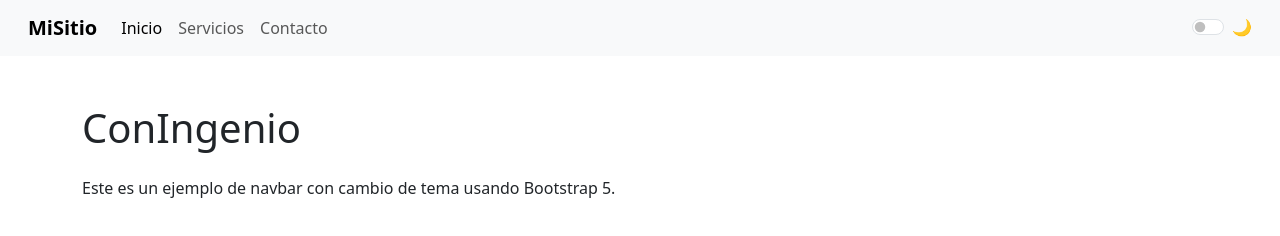
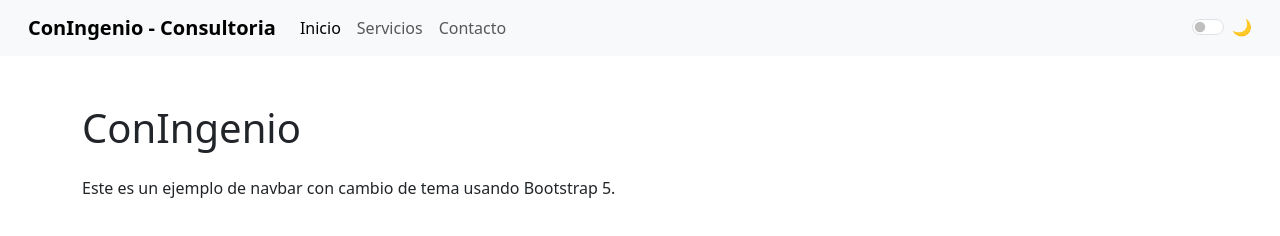
Before and after one commit to FCERPA2/DESARROLLO-FRONTEND-S20, a plain HTML site: page EVALUACION1/index.html in a window 1280 px wide. Drawn offline with nearby package versions, Linux system fonts and the light colour scheme.

Commit message:
Update index.html
cambio titulo

```diff
--- a/EVALUACION1/index.html
+++ b/EVALUACION1/index.html
@@ -15,7 +15,7 @@
   <!-- NAVBAR -->
   <nav class="navbar navbar-expand-lg bg-body-tertiary px-3">
     <div class="container-fluid">
-      <a class="navbar-brand fw-bold" href="#">MiSitio</a>
+      <a class="navbar-brand fw-bold" href="#">ConIngenio - Consultoria</a>
       <button class="navbar-toggler" type="button" data-bs-toggle="collapse" data-bs-target="#navbarNav">
         <span class="navbar-toggler-icon"></span>
       </button>
```
